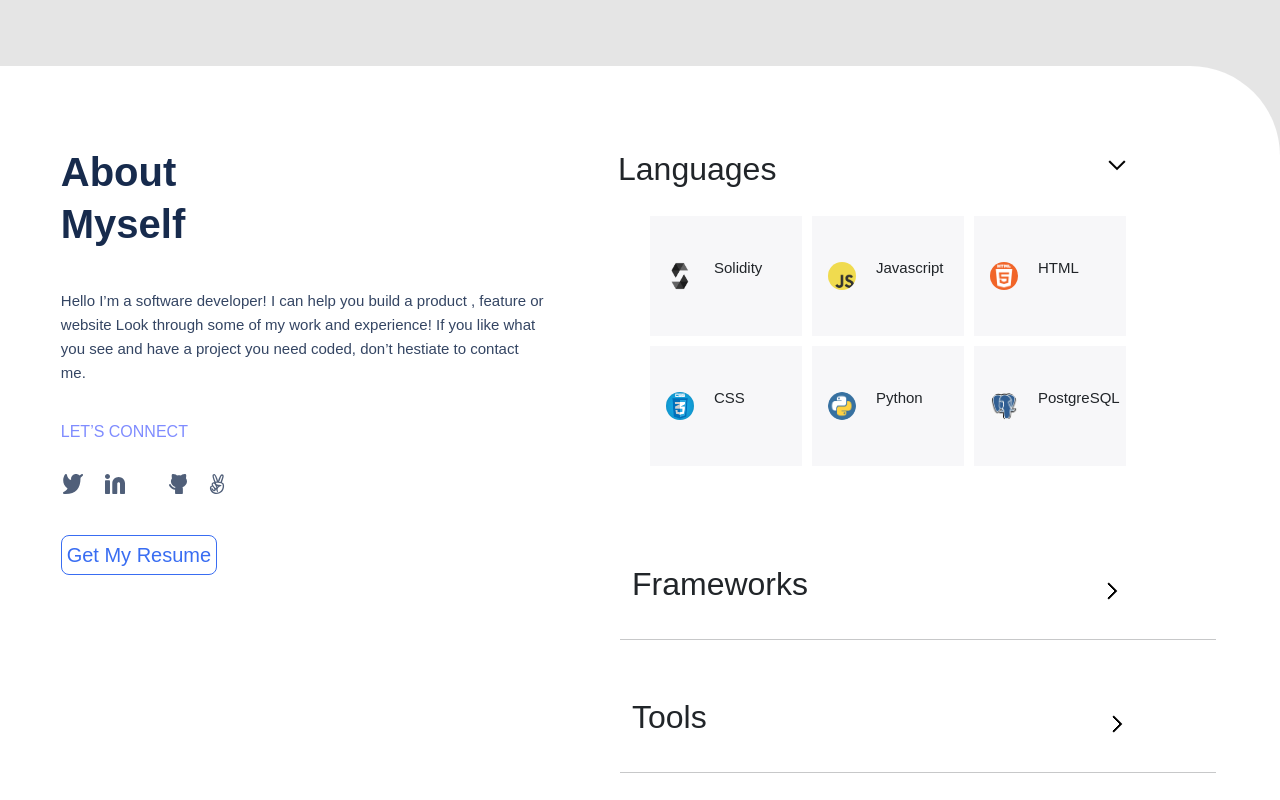
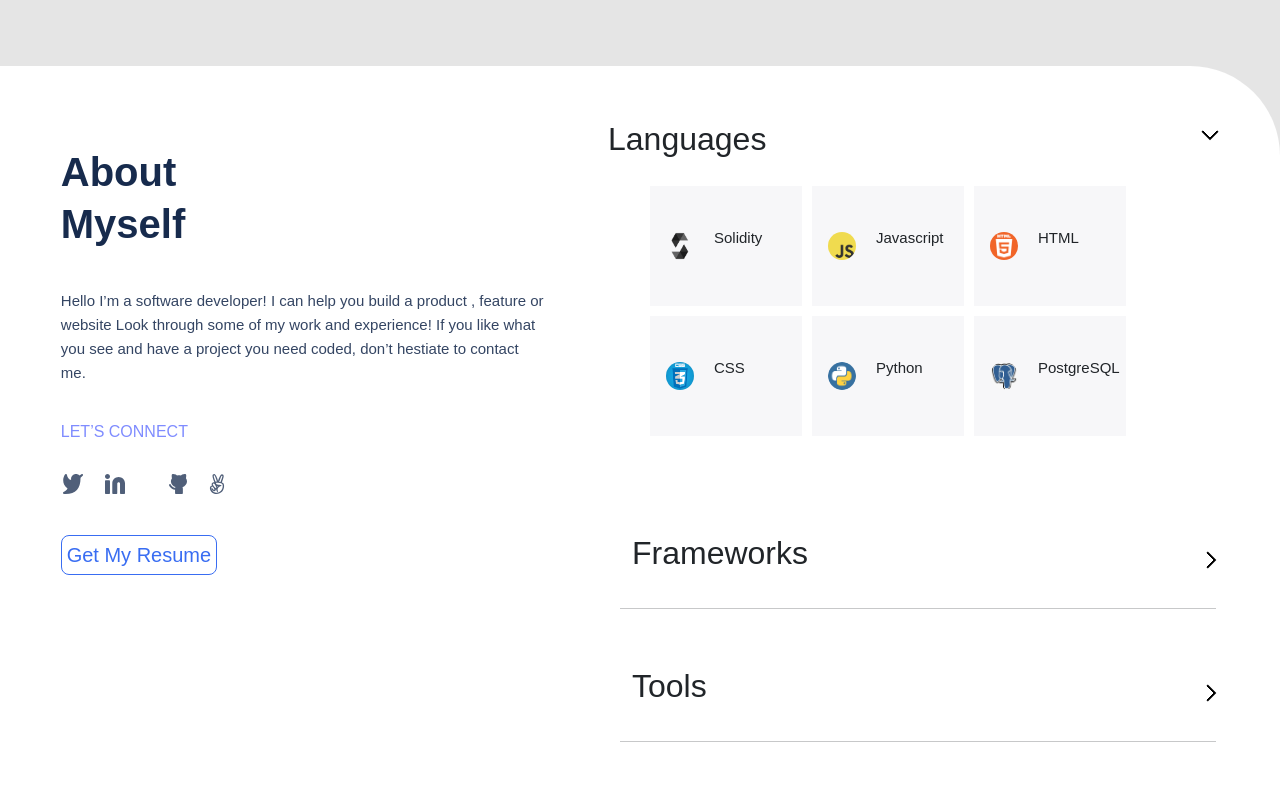
Before and after one commit to mkaya13/portfolio.github.io, a plain HTML site: page index.html in a window 1280 px wide. Shown: the part 2880-3680 px from the top of the page. Drawn offline with nearby package versions, Linux system fonts and the light colour scheme.

Commit message:
Adjust some padding options

```diff
--- a/index.html
+++ b/index.html
@@ -311,7 +311,7 @@
         <div class="right-side-about-content">
 
             <span class="about-language-title">
-                <span><h2 class ="about-languages">Languages &nbsp; &nbsp;</h2></span>
+                <span><h2 class ="about-languages">Languages </h2></span>
                 <span class="bottom"></span>
             </span>
 
@@ -362,7 +362,7 @@
                 <hr>
 
                 <li class="tech-title-size-2"><h2 class="">Tools
-                    &nbsp;&nbsp;&nbsp;&nbsp;&nbsp;&nbsp;&nbsp;&nbsp;&nbsp;&nbsp;&nbsp;
+
                 </h2> <span class="right"></span> </li>
 
                 <hr>
@@ -427,8 +427,7 @@
                         <li><a href="https://www.storj.io/" target=_blank>Storj</a></li>
                         <li><a href="https://finematics.com/lending-and-borrowing-in-defi-explained/#:~:text=Lending%20and%20Borrowing%20in%20DeFi%20DeFi%20lending%20allows,contracts%20that%20run%20on%20open%20blockchains%2C%20predominantly%20Ethereum." target=_blank>DeFi Lend/Borrow</a></li>
                         <li><a href="https://www.coindesk.com/learn/2021/02/17/what-is-a-flash-loan/" target=_blank>Flash Loans</a></li>
-                        <li><a href="https://defiprime.com/margin-trading" target=_blank>Margin Trading</a></li>
-
+                        <li><a class="defo" href="https://defiprime.com/margin-trading" target=_blank>Margin Trading</a></li>
                     </ul>
 
             </div>
--- a/style.css
+++ b/style.css
@@ -173,6 +173,24 @@ li.title-element + img {
   color: #344563;
   padding-left: 5%;
   padding-right: 5%;
+}
+
+.tech-title-size-1 {
+  display: flex;
+  justify-content: space-between;
+  align-items: center;
+  width: 100%;
+  height: 100px;
+  padding-right: 5px;
+}
+
+.tech-title-size-2 {
+  display: flex;
+  justify-content: space-between;
+  align-items: center;
+  width: 100%;
+  height: 100px;
+  padding-right: 5px;
 }
 
 .hero-lets-connect {
@@ -380,10 +398,8 @@ ul.about-network-icons li {
 }
 
 .about-language-title {
-  display: inline-flex;
-  gap: 145px;
-  padding-top: 5%;
-  padding-left: 10px;
+  display: flex;
+  justify-content: space-between;
   padding-bottom: 20px;
 }
 
@@ -443,22 +459,6 @@ li.tech-title-size-2 {
   box-shadow: -2px 2px 0 black;
   margin-top: 6px;
   transform: rotate(-135deg);
-}
-
-.tech-title-size-1 {
-  display: flex;
-  align-items: center;
-  width: 100%;
-  height: 100px;
-  gap: 40%;
-}
-
-.tech-title-size-2 {
-  display: flex;
-  align-items: center;
-  width: 100%;
-  height: 100px;
-  gap: 40%;
 }
 
 .contact-me-section {
@@ -608,12 +608,14 @@ h5 {
   color: #00ced1;
   padding-top: 10px;
   font-size: 20px;
+  min-height: 60px;
 }
 
 .card-2 {
   color: #ff6347;
   padding-top: 10px;
   font-size: 20px;
+  min-height: 60px;
 }
 
 .copy-right {
@@ -963,22 +965,6 @@ h5 {
     gap: 50%;
   }
 
-  .tech-title-size-1 {
-    display: flex;
-    align-items: center;
-    width: 100%;
-    height: 100px;
-    gap: 50%;
-  }
-
-  .tech-title-size-2 {
-    display: flex;
-    align-items: center;
-    width: 100%;
-    height: 100px;
-    gap: 50%;
-  }
-
   .about-me {
     padding-left: 0;
     padding-right: 5%;
```
